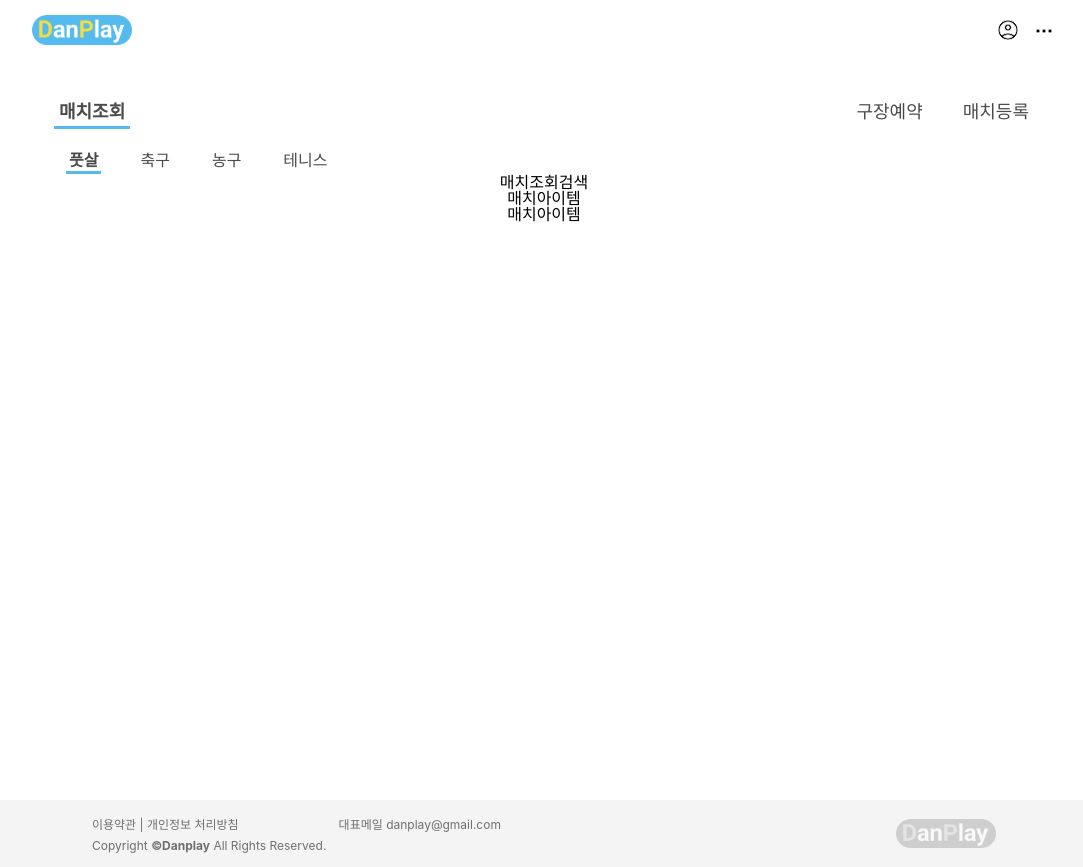
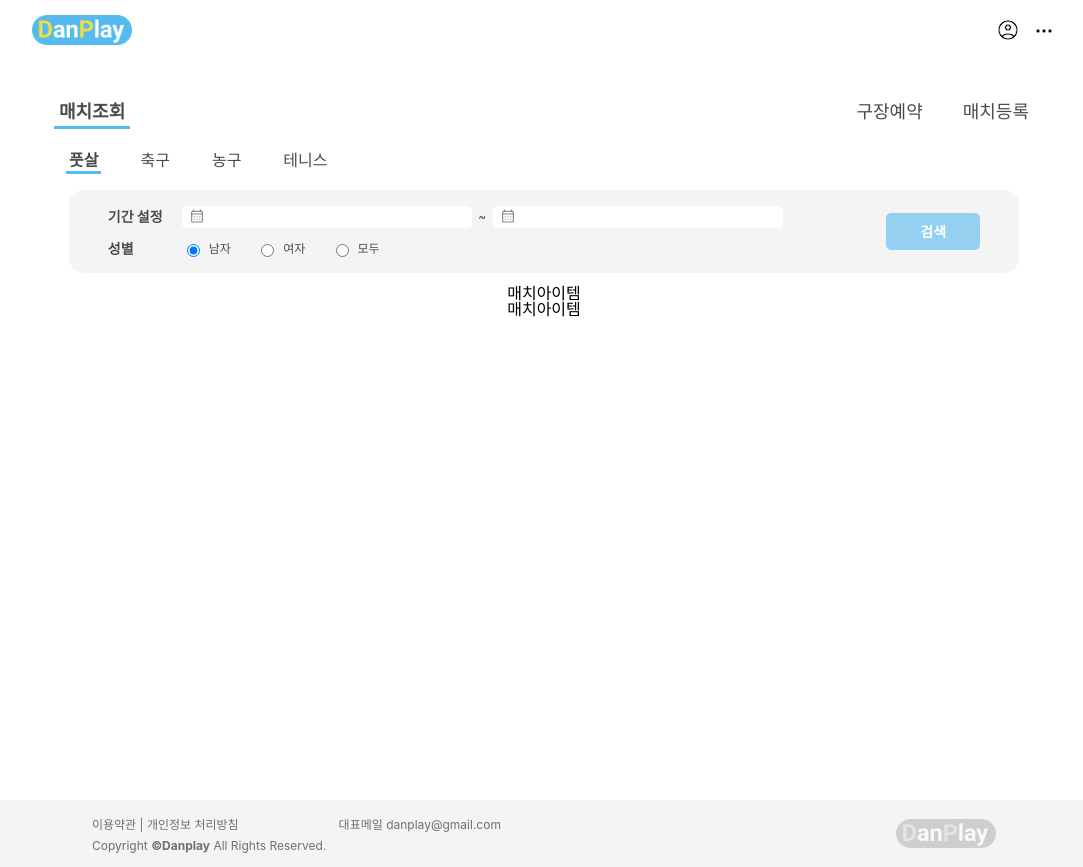
Before and after one commit to GyeongSoTone/Danplay-frontend, a React (Create React App) app: page / in a window 1280 px wide. Shown: the whole page, without its empty margins (96-1179 px from the left). Built offline with nearby package versions, Linux system fonts and the light colour scheme.

Commit message:
💄 [#5] 매치조회검색 마크업 구현

```diff
--- a/src/components/match/SearchMatch.js
+++ b/src/components/match/SearchMatch.js
@@ -1,7 +1,66 @@
-import React from 'react'
+import React, { useState } from 'react'
+import styles from './SearchMatch.module.scss'
+import classNames from 'classnames/bind'
+import CalendarMonthOutlinedIcon from '@mui/icons-material/CalendarMonthOutlined'
+import dayjs from 'dayjs'
+import DatePicker from 'react-datepicker'
+import 'react-datepicker/dist/react-datepicker.css'
+
+const cx = classNames.bind(styles)
+
+const DateBox = ({ name }) => {
+  const [date, setDate] = useState()
+
+  const handleChange = (date) => {
+    setDate(dayjs(date).format('YYYY-MM-DD'))
+  }
+
+  return (
+    <div className={cx('date-container')}>
+      <DatePicker
+        onChange={(selectedDate) => handleChange(selectedDate)}
+        minDate={new Date()}
+        customInput={
+          <CalendarMonthOutlinedIcon
+            className={cx('calendar-icon')}
+            sx={{ stroke: '#ffffff', strokeWidth: 1, fontSize: 16 }}
+          />
+        }
+      />
+      <input name={name} type="date" value={date} />
+
+      <div>{date}</div>
+    </div>
+  )
+}
 
 const SearchMatch = () => {
-  return <div>매치조회검색</div>
+  return (
+    <div className={cx('container')}>
+      <form className={cx('search-box')}>
+        <div className={cx('search-form')}>
+          <div className={cx('search-option', 'search-date')}>
+            <div className={cx('search-label')}>기간 설정</div>
+            <DateBox name="startDate" />
+            <div className={cx('search-wave')}>~</div>
+            <DateBox name="endDate" />
+          </div>
+          <div className={cx('search-option')}>
+            <div className={cx('search-label')}>성별</div>
+            <input type="radio" name="gender" value="male" defaultChecked />
+            <div className={cx('radio-label')}>남자</div>
+            <input type="radio" name="gender" value="female" />
+            <div className={cx('radio-label')}>여자</div>
+            <input type="radio" name="gender" value="both" />
+            <div className={cx('radio-label')}>모두</div>
+          </div>
+        </div>
+        <button className={cx('form-btn')} type="submit">
+          검색
+        </button>
+      </form>
+    </div>
+  )
 }
 
 export default SearchMatch
--- a/src/components/match/SearchMatch.module.scss
+++ b/src/components/match/SearchMatch.module.scss
@@ -0,0 +1,116 @@
+@import '../common/pallete';
+
+.date-container {
+  width: 290px;
+  height: 22px;
+  background-color: white;
+  border-radius: 5px;
+  display: flex;
+  align-items: center;
+
+  .calendar-icon {
+    float: left;
+    margin: 0 7px;
+    cursor: pointer;
+  }
+
+  > input {
+    display: none;
+  }
+
+  @media screen and (max-width: 900px) {
+    width: 200px;
+  }
+
+  @media screen and (max-width: 700px) {
+    width: 150px;
+  }
+
+  @media screen and (max-width: 550px) {
+    width: 100px;
+  }
+
+  @media screen and (max-width: 460px) {
+    width: 80vw;
+  }
+}
+
+.container {
+  padding: 2vh 1.2vw 1.5vh;
+
+  .search-box {
+    background-color: $BACKGROUND_GRAY;
+    display: flex;
+    border-radius: 15px;
+    width: 100%;
+    padding: 2vh 3vw;
+    box-sizing: border-box;
+    justify-content: space-between;
+    align-items: center;
+
+    @media screen and (max-width: 460px) {
+      flex-direction: column;
+    }
+
+    .search-option {
+      display: flex;
+      font-size: 12px;
+      color: $BLACK;
+      align-items: center;
+
+      &.search-date {
+        @media screen and (max-width: 460px) {
+          flex-direction: column;
+          align-items: flex-start;
+
+          .search-label {
+            display: flex;
+            margin-bottom: 10px;
+          }
+        }
+      }
+
+      + .search-option {
+        margin-top: 13px;
+      }
+
+      .search-label {
+        font-size: 14px;
+        font-weight: 700;
+        width: 55px;
+        text-align: left;
+        margin-right: 1.5vw;
+      }
+
+      .search-wave {
+        margin: 0 0.5vw;
+      }
+
+      .radio-label {
+        margin: 0 2vw 0 0.45vw;
+      }
+    }
+
+    .form-btn {
+      width: 94px;
+      height: 37px;
+      background-color: rgba($POINT_BLUE, 0.6);
+      border: none;
+      border-radius: 5px;
+      color: white;
+      font-size: 14px;
+      font-weight: 700;
+      cursor: pointer;
+
+      &:hover {
+        background-color: $POINT_BLUE;
+      }
+
+      @media screen and (max-width: 460px) {
+        width: 100%;
+        height: 25px;
+        margin-top: 15px;
+      }
+    }
+  }
+}
```
